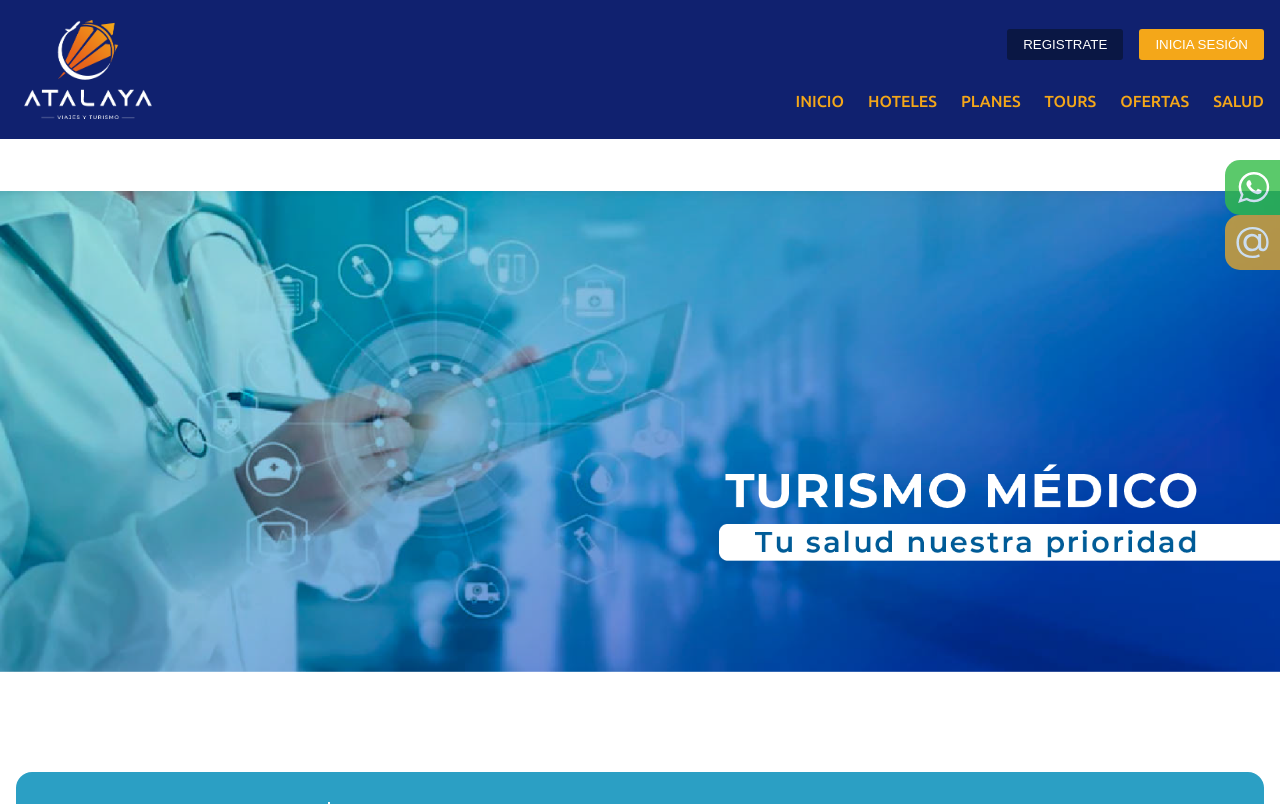
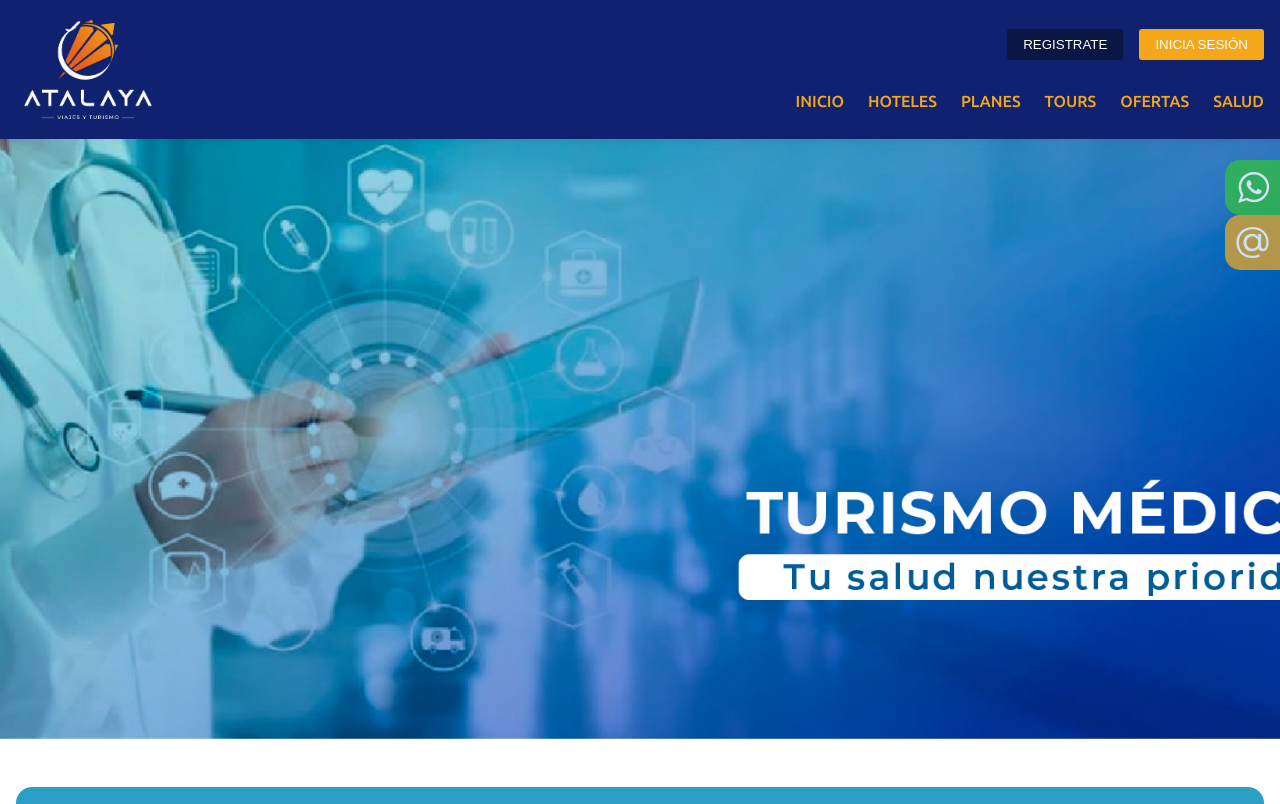
Before and after one commit to logitransatalaya/atalaya-turismo, a React (Create React App) app in the folder frontend/: page /salud in a window 1280 px wide. Shown: the top 804 px of the page. Built offline with nearby package versions, Linux system fonts and the light colour scheme.

Commit message:
fix: arreglando bug en el componente de Health, la parte del banner en escritorio y movil

```diff
--- a/frontend/src/components/Health/HealthHeader/styles.js
+++ b/frontend/src/components/Health/HealthHeader/styles.js
@@ -1,15 +1,21 @@
 import styled from 'styled-components'
-import bannerSalud from 'images/bannerSalud.png'
+import bannerSaludD from 'images/bannerSalud.png'
+import bannerSaludM from 'images/bannerSaludM.png'
 
 export const HealthHeaderContainer = styled.div`
 	.contentBanner {
-		background-image: url(${bannerSalud});
+		background-image: url(${bannerSaludD});
 		width: 100%;
-		height: 585px;
+		height: 600px;
 		background-repeat: no-repeat;
-		background-size: contain;
-		background-position: right;
-		background-attachment: fixed;
+		background-size: cover;
+		background-position: center;
 		margin-bottom: 2em;
+
+		@media (max-width: 600px) {
+			background-image: url(${bannerSaludM});
+			height: 250px;
+			margin-bottom: 3em;
+		}
 	}
 `
```
Also changed, not shown: frontend/src/images/bannerSaludM.png (added).
